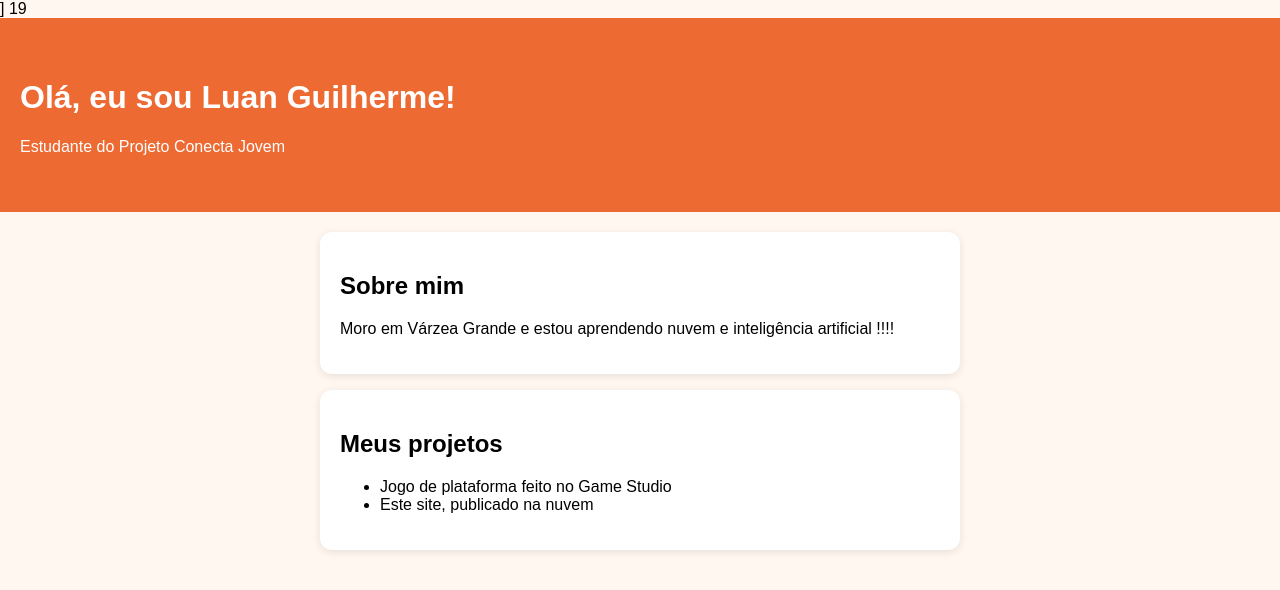
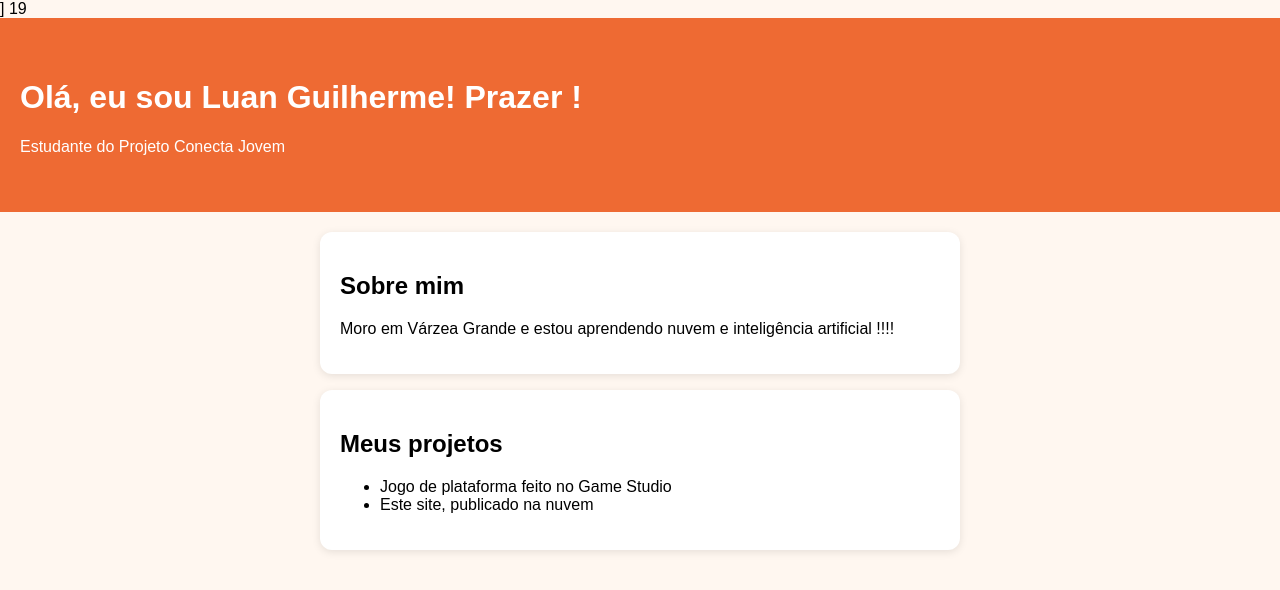
Before and after one commit to LuanGuilherme-ss/conecta-jovem, a plain HTML site: page index.html in a window 1280 px wide. Drawn offline with Linux system fonts and the light colour scheme.

Commit message:
Mudança no titulo

```diff
--- a/index.html
+++ b/index.html
@@ -14,7 +14,7 @@ margin-bottom: 16px; box-shadow: 0 2px 8px rgba(0, 0, 0, 0.1); }
 </head>
 <body>
 19<header>
-<h1>Olá, eu sou Luan Guilherme!</h1>
+<h1>Olá, eu sou Luan Guilherme! Prazer !</h1>
 <p>Estudante do Projeto Conecta Jovem</p>
 </header>
 <main>
```
